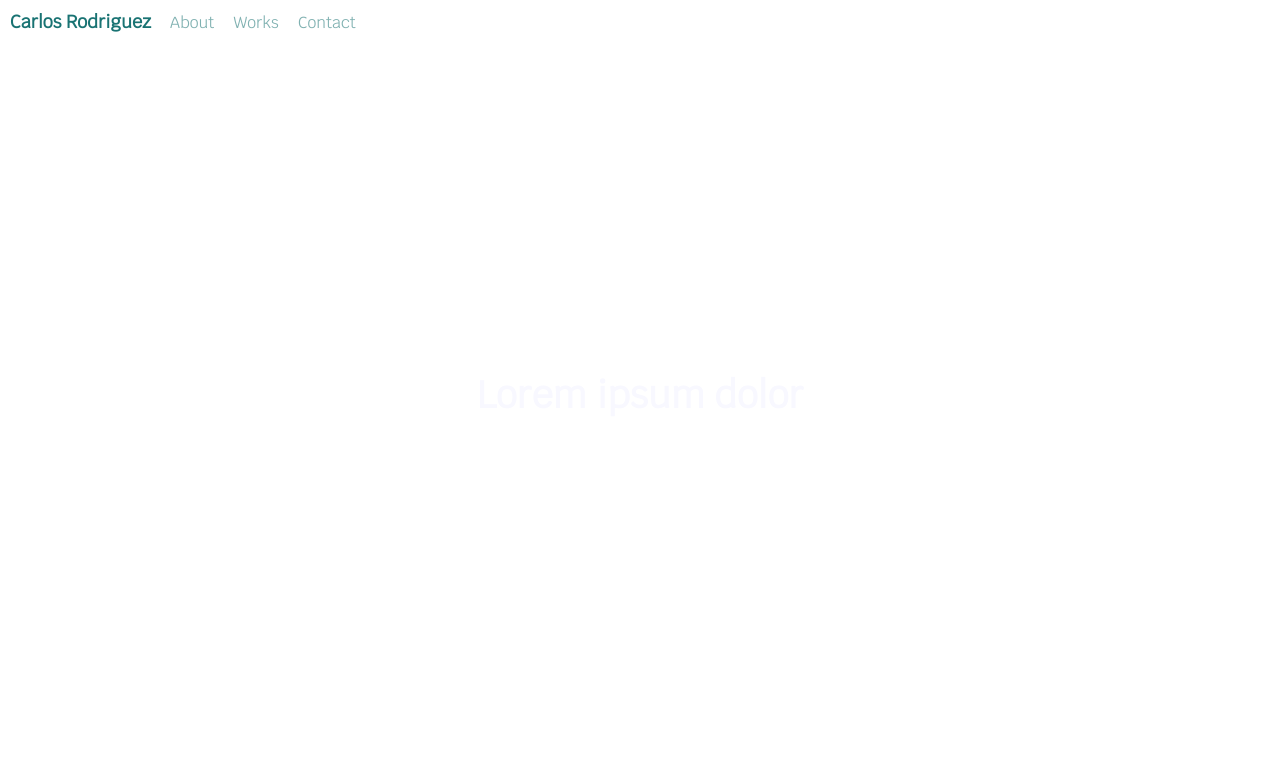
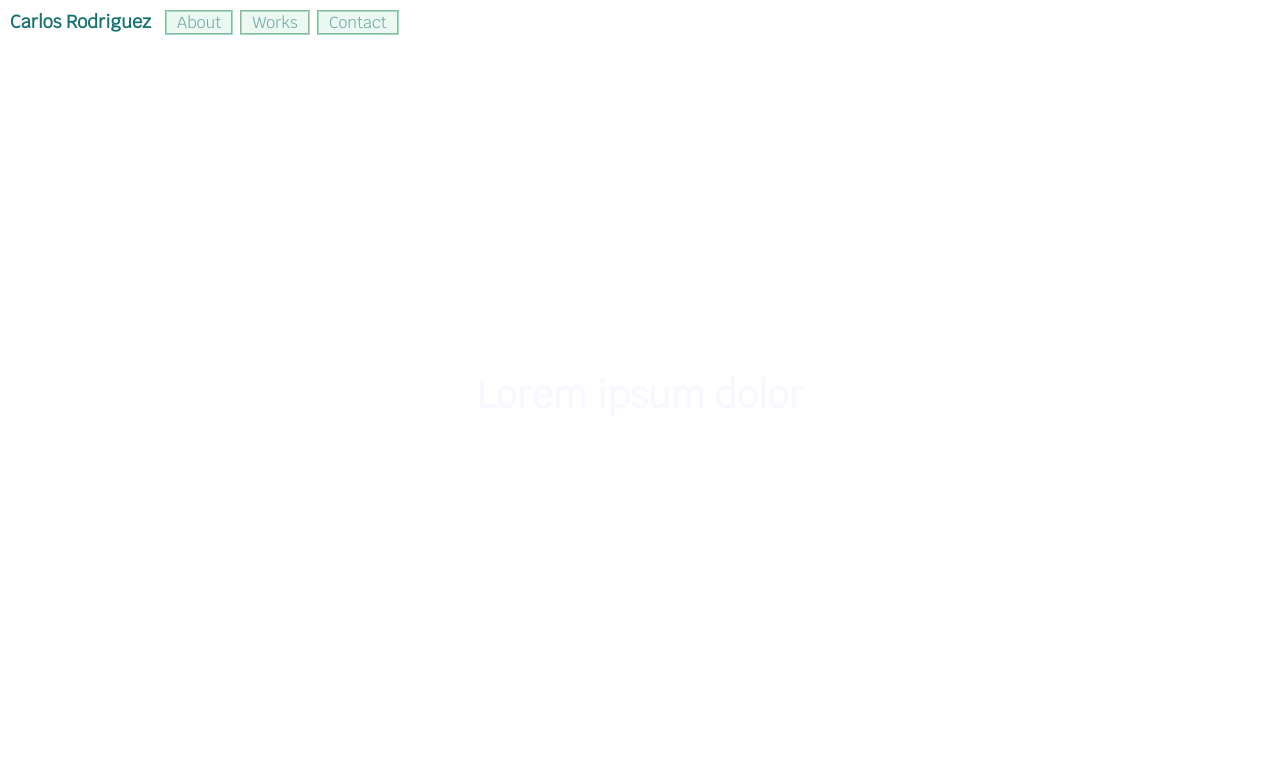
Before and after one commit to carlos-rdz/first_web_project, a plain HTML site: page index.html in a window 1280 px wide. Shown: the top 767 px of the page. Drawn offline with nearby package versions, Linux system fonts and the light colour scheme.

Commit message:
Updated buttons

```diff
--- a/index.html
+++ b/index.html
@@ -14,9 +14,9 @@
     <header class="header-text">
         <h1 class="logo-text">Carlos Rodriguez</h1>
         <nav class='nav-container'>
-            <a class ='nav-link header text'href="#">About</a>
-            <a class ='nav-link header text'href="#">Works</a>
-            <a class ='nav-link header text'href="#">Contact</a>
+            <a class ='nav-link header-text'href="#">About</a>
+            <a class ='nav-link header-text'href="#">Works</a>
+            <a class ='nav-link header-text'href="#">Contact</a>
         </nav>
 
 
--- a/stylesheets/main.css
+++ b/stylesheets/main.css
@@ -3,13 +3,16 @@
         transform: scale(1);
     }
     50% {
-        transform: scale(1.5);
+        transform: scale(1.2);
     }
 
     100% {
         transform: scale(1)
     }
 }
+
+
+
 
 
 
@@ -53,13 +56,24 @@ body
 .nav-container
 {
     display: inline-block;
+    margin-left: 5px
 }
 
 .nav-link
 {
     color:  rgba(0, 100, 100, 0.5);
     text-decoration: none;
-    margin-left: 15px
+    margin-left: 7px;
+    padding: 0 10px 0 10px ;
+    outline: 2px groove rgba(63,191,127, .5);
+    background-color:  rgba(63,191,127, .1);
+
+}
+
+.nav-link:hover{
+
+    color: darkturquoise;
+
 }
 
 .hero-image
```
